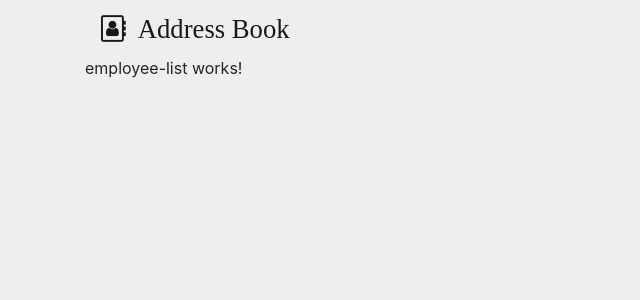
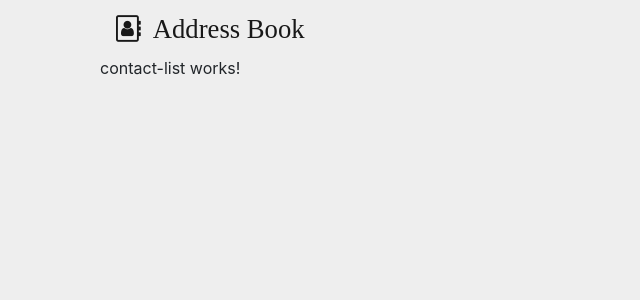
Before and after one commit to richard-buckingham/address-book, an Angular app: page /home in a window 1280 px wide. Shown: the top 300 px of the page, without its empty margins (0-640 px from the left). Built offline with nearby package versions, Linux system fonts and the light colour scheme.

Commit message:
re-factor structure

```diff
--- a/src/app/app.component.html
+++ b/src/app/app.component.html
@@ -1,4 +1 @@
-<div class="container">
-  <nav-bar></nav-bar>
-  <router-outlet></router-outlet>
-</div>
+<router-outlet></router-outlet>
--- a/src/app/app.component.ts
+++ b/src/app/app.component.ts
@@ -2,9 +2,6 @@ import { Component } from "@angular/core";
 
 @Component({
   selector: "app-root",
-  templateUrl: "./app.component.html",
-  styleUrls: ["./app.component.scss"]
+  templateUrl: "./app.component.html"
 })
-export class AppComponent {
-  title = "app";
-}
+export class AppComponent {}
--- a/src/app/app.module.ts
+++ b/src/app/app.module.ts
@@ -5,14 +5,14 @@ import { AppRoutingModule } from "./app.routing";
 import { AppComponent } from "./app.component";
 import { NavBarComponent } from "./components/nav-bar/nav-bar.component";
 import { AddressBookComponent } from "./containers/address-book/address-book.component";
-import { EmployeeListComponent } from "./components/employee-list/employee-list.component";
+import { ContactListComponent } from "./components/contact-list/contact-list.component";
 
 @NgModule({
   declarations: [
     AppComponent,
     NavBarComponent,
     AddressBookComponent,
-    EmployeeListComponent
+    ContactListComponent
   ],
   imports: [BrowserModule, AppRoutingModule],
   providers: [],
--- /dev/null
+++ b/src/app/components/contact-list/contact-list.component.html
@@ -0,0 +1,3 @@
+<p>
+  contact-list works!
+</p>
--- /dev/null
+++ b/src/app/components/contact-list/contact-list.component.ts
@@ -0,0 +1,11 @@
+import { Component, OnInit } from "@angular/core";
+
+@Component({
+  selector: "contact-list",
+  templateUrl: "./contact-list.component.html"
+})
+export class ContactListComponent implements OnInit {
+  constructor() {}
+
+  ngOnInit() {}
+}
--- a/src/app/components/employee-list/employee-list.component.html
+++ /dev/null
@@ -1,3 +0,0 @@
-<p>
-  employee-list works!
-</p>
--- a/src/app/components/employee-list/employee-list.component.ts
+++ /dev/null
@@ -1,11 +0,0 @@
-import { Component, OnInit } from "@angular/core";
-
-@Component({
-  selector: "employee-list",
-  templateUrl: "./employee-list.component.html"
-})
-export class EmployeeListComponent implements OnInit {
-  constructor() {}
-
-  ngOnInit() {}
-}
--- a/src/app/containers/address-book/address-book.component.html
+++ b/src/app/containers/address-book/address-book.component.html
@@ -1,3 +1,4 @@
-<div>
-  <employee-list></employee-list>
+<div class="container-fluid">
+  <nav-bar></nav-bar>
+  <contact-list></contact-list>
 </div>
--- /dev/null
+++ b/src/app/containers/address-book/address-book.component.scss
@@ -0,0 +1,12 @@
+.header {
+  margin-left: 12px;
+}
+
+.bg-light {
+  background-color: rgb(238, 238, 238) !important;
+}
+
+.container-fluid {
+  padding-left: 100px;
+  padding-right: 100px;
+}
--- a/src/app/containers/address-book/address-book.component.ts
+++ b/src/app/containers/address-book/address-book.component.ts
@@ -2,7 +2,8 @@ import { Component, OnInit } from "@angular/core";
 
 @Component({
   selector: "address-book",
-  templateUrl: "./address-book.component.html"
+  templateUrl: "./address-book.component.html",
+  styleUrls: ["./address-book.component.scss"]
 })
 export class AddressBookComponent implements OnInit {
   constructor() {}
```
Also changed, not shown: src/app/app.component.scss (deleted), 2 other files (tests, documents, lock files or other folders).
